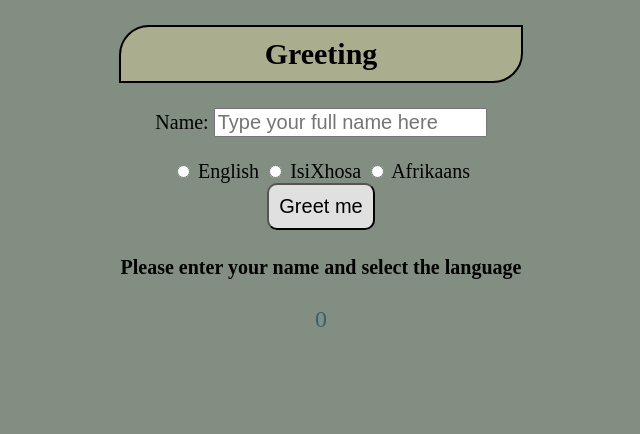
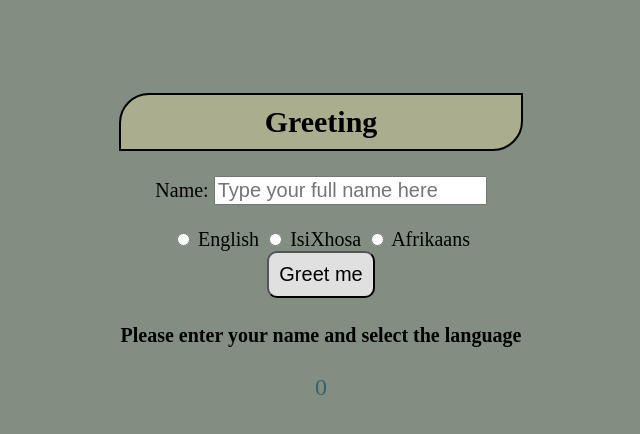
Before and after one commit to Kamvandwanya7/greet-exercise, a plain HTML site: page index.html in a window 1280 px wide. Both pictures are taken after a click on the button "Greet me". Shown: the whole page, without its empty margins (319-959 px from the left). Drawn offline with Linux system fonts and the light colour scheme.

Commit message:
i added sizes

```diff
--- a/greet.css
+++ b/greet.css
@@ -3,6 +3,8 @@ body, input {
         }
 
         body {
+            /* display: flex; */
+            padding-top: 60px;
             text-align: center;
             background-color: #828E82;
         }
--- a/index.html
+++ b/index.html
@@ -15,7 +15,7 @@
     <h2>Greeting</h2>
  </center>
 
-
+<article class="article">
     <label>Name:</label>
     <input placeholder="Type your full name here" type="text" class="myText"><br><br>
     <div>
@@ -35,7 +35,10 @@
 
     <button type="button" class="myButton">Greet me</button>
     <h4 class="message"> </h4>
+    <!-- <input class="message" type="text"> -->
+    <p class="output" ></p>
     <div class="namesGreetedCounter">0</div>
+</article>
      <!-- <div>
          <button class="plus">+</button>
          <button class="minus">-</button>
--- a/js/greet.js
+++ b/js/greet.js
@@ -13,10 +13,11 @@ namesGreetedCount.innerHTML = names.length;
 function greetPeople() {
     var languageSelection = document.querySelector("input[name='theLanguage']:checked");
 
-    var name = myTextElement.value.toLowerCase();
+    var name = myTextElement.value.toUpperCase();
 
     //storing names
     if (name !== "") {
+    //  if(name[i].includes(names[i]))
 
         names.push(name);
     }
```
